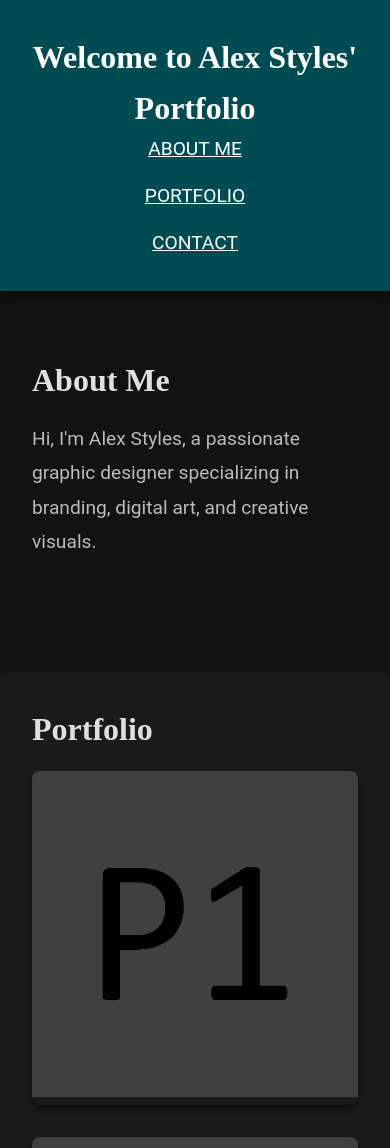
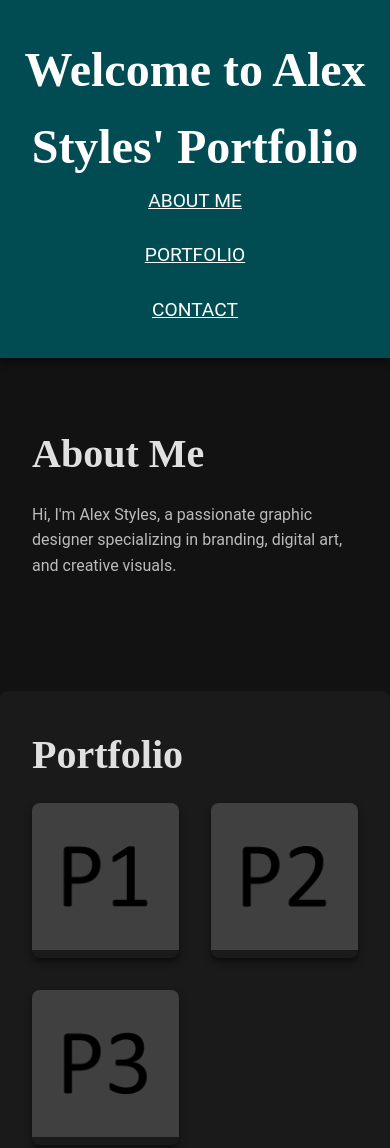
Before and after one commit to kevinlkwwork/AlexStylesPortfolio, a plain HTML site: page index.html in a window 390 px wide. Shown: the top 1148 px of the page. Drawn offline with Linux system fonts and the light colour scheme.

Commit message:
Update styles.css

```diff
--- a/styles.css
+++ b/styles.css
@@ -191,39 +191,90 @@ a:hover {
 }
 
 /* Responsiveness */
+
+/* Mobile (max-width: 768px) */
 @media screen and (max-width: 768px) {
+    body {
+        font-size: 1rem; /* Smaller font size for mobile */
+    }
+
     header h1 {
-        font-size: 2.5rem;
+        font-size: 2.5rem; /* Adjusting header font size for mobile */
     }
 
     nav ul {
-        flex-direction: column;
+        flex-direction: column; /* Stack navigation items vertically */
         gap: 1rem;
     }
 
     .grid {
-        grid-template-columns: repeat(auto-fill, minmax(200px, 1fr));
+        grid-template-columns: 1fr; /* Single column grid for mobile */
+    }
+
+    form input, form textarea {
+        font-size: 1.1rem; /* Adjust input and textarea font size */
     }
 
     .project-thumbnail img {
-        height: auto;
+        height: auto; /* Ensure images scale properly */
+    }
+
+    #about p {
+        font-size: 1rem; /* Reduce text size for smaller screens */
+        line-height: 1.6;
+    }
+}
+
+/* Tablets (max-width: 1024px) */
+@media screen and (max-width: 1024px) {
+    body {
+        font-size: 1.1rem; /* Slightly larger font size for tablets */
+    }
+
+    header h1 {
+        font-size: 3rem; /* Slightly larger font size for tablets */
+    }
+
+    nav ul {
+        gap: 1.5rem; /* Adjust gap between menu items */
+    }
+
+    .grid {
+        grid-template-columns: repeat(2, 1fr); /* Two-column grid for tablets */
     }
 
     form input, form textarea {
-        font-size: 1.1rem;
+        font-size: 1.2rem; /* Adjust form field font size */
+    }
+
+    .project-thumbnail img {
+        height: auto; /* Keep images responsive */
     }
 }
 
-@media screen and (max-width: 480px) {
-    header h1 {
-        font-size: 2rem;
+/* Desktop (min-width: 1025px) */
+@media screen and (min-width: 1025px) {
+    body {
+        font-size: 1.2rem; /* Larger font size for desktop */
     }
 
-    h2 {
-        font-size: 2rem;
+    header h1 {
+        font-size: 3.5rem; /* Larger header font size for desktop */
+    }
+
+    nav ul {
+        gap: 2rem; /* Adjust gap for desktop layout */
     }
 
     .grid {
-        grid-template-columns: 1fr;
+        grid-template-columns: repeat(3, 1fr); /* Three-column grid for desktop */
+    }
+
+    .project-thumbnail img {
+        height: auto; /* Ensure images are well-scaled */
+    }
+
+    #about p {
+        font-size: 1.2rem; /* Adjust paragraph size for readability on desktop */
     }
 }
```
